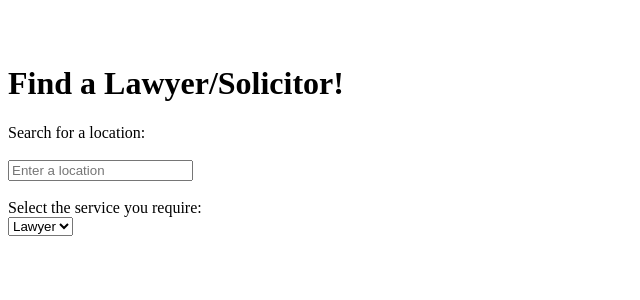
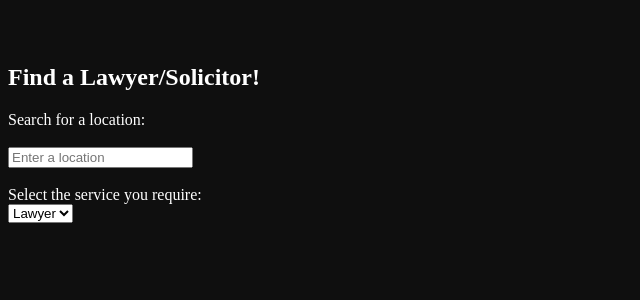
Before and after one commit to b00lin/project, a CodeIgniter 4 app: template app/Views/pages/locate.php in a window 1280 px wide. Shown: the top 300 px of the page, without its empty margins (0-640 px from the left). Run offline with PHP 8.4 and a stand-in for CodeIgniter, Linux system fonts and the light colour scheme; the template is opened without the code that fills it, so the values that code supplies are empty; some libraries are stand-ins or nearby versions.

Commit message:
Added minor style changes + container

```diff
--- a/app/Views/pages/locate.php
+++ b/app/Views/pages/locate.php
@@ -5,8 +5,17 @@
     async defer>
   </script>
   <script>assets/js/main.js</script>
+  <!-- CSS - Minor change because it wouldn't be worth reuploading an entire CSS file for this.-->
+  <style>
+    body {
+      background-color: #0f0f0f;
+      color: #fff; /* Adding color for better readability */
+    }
+  </style>
 </head>
 <body>
+<main id="main">
+  <section id="services" class="services">
   <div class="container">
     <br><br>
     <h1 class="text-center">Find a Lawyer/Solicitor!</h1>
@@ -26,6 +35,8 @@
   </div>
   <br><br>
   <table class="table table-bordered table-striped" id="places"></table>
+  </section><!-- End Services Section -->
+  </main><!-- End #main -->
   <div id="preloader"></div>
   <a href="#" class="back-to-top d-flex align-items-center justify-content-center"><i class="bi bi-arrow-up-short"></i></a>
   <!-- JS File -->
```
